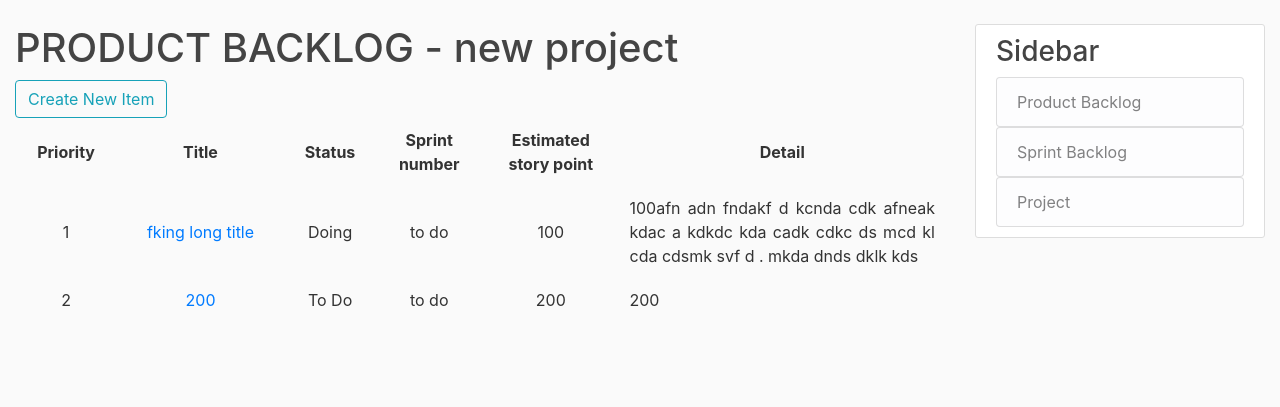
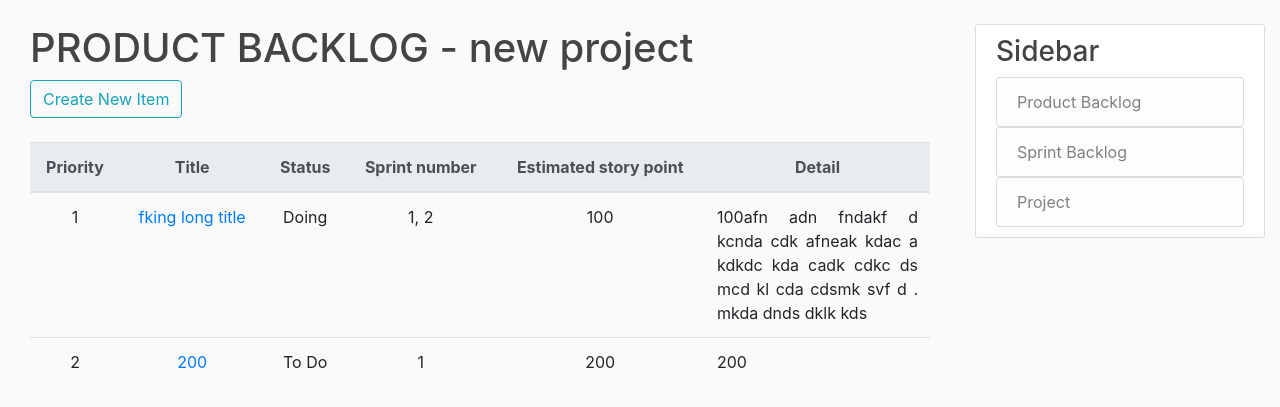
Before and after one commit to martinkingtw/BT_sprint1_demo, a Django app: a page that uses templates/productBacklog/home.html in a window 1280 px wide. Shown: the part 56-463 px from the top of the page. Run offline with Django 3.2, Linux system fonts and the light colour scheme; data comes from the database, SQL or seed files in the repository; both versions use the stored data as it was after the commit; some libraries are stand-ins or nearby versions.

Commit message:
pbi table styling, display sprint number in pbi

```diff
--- a/productBacklog/views.py
+++ b/productBacklog/views.py
@@ -28,6 +28,19 @@ class PBListView(ListView):
 	def get_context_data(self, **kwargs):
 		context = super().get_context_data(**kwargs)
 		context['project'] = self.project
+		PBIs = []
+		for pbi in PBI.objects.filter(project_id=self.project).order_by('priority'):
+			n = ''
+			for i in pbi.sprint.all():
+				n += i.title[-1]
+				n += ", "
+			tmp = {"pbi": pbi,
+				   "sprint_number": n[:-2]
+				   }
+			PBIs.append(tmp)
+		context['PBIs'] = PBIs
+		# for pbi in PBI.objects.all():
+		# 	print(pbi.sprint.all())
 		return context
 
 	def get_queryset(self):
--- a/templates/productBacklog/home.html
+++ b/templates/productBacklog/home.html
@@ -2,33 +2,37 @@
 {% extends "base.html" %}
 {% block content %}
 <style>
-th, td {
-	padding: 10px;
+td, th {
   text-align: center;
 }
-
 </style>
+	<div class="col">
 	<h1>PRODUCT BACKLOG - {{ project.title }}</h1>
 	<a href="{% url 'productBacklog-create' project.slug%}" class="btn btn-outline-info">Create New Item</a>
-
-	<table style="width: 100%">
+	</br></br>
+	<table class="table table-hover" >
+		<thead class="thead-light">
 			<tr>
 				<th>Priority</th>
 	    		<th>Title</th>
 	    		<th>Status</th>
-    		<th>Sprint <br/> number</th>
-    		<th>Estimated<br/>story point</th>
+	    		<th>Sprint number</th>
+	    		<th>Estimated story point</th>
 	    		<th>Detail</th>
 	    	</tr>
-		{% for PBI in dict %}
+    	</thead>
+    	<tbody>
+			{% for i in PBIs %}
 			<tr>
-			<td>{{ PBI.priority }}</td>
-			<td><a class='pbi-title' href="{% url 'productBacklog-detail' project.slug PBI.pk%}">{{ PBI.title }}</a></td>
-			<td>{{ PBI.status }}</td>
-			<td> to do </td>
-			<td>{{ PBI.ESP }}</td>
-			<td width="35%"; style="text-align: justify;">{{ PBI.details }}</td>
+				<td>{{ i.pbi.priority }}</td>
+				<td><a class='pbi-title' href="{% url 'productBacklog-detail' project.slug i.pbi.pk%}">{{ i.pbi.title }}</a></td>
+				<td>{{ i.pbi.status }}</td>
+				<td>{{ i.sprint_number }}</td>
+				<td>{{ i.pbi.ESP }}</td>
+				<td width="25%"; style="text-align: justify;">{{ i.pbi.details }}</td>
 			</tr>
 			{% endfor %}
+		</tbody>
 	</table>
+</div>
 {% endblock content %}
```
Also changed, not shown: db.sqlite3. Lines whose indentation alone changed are shown as unchanged.
